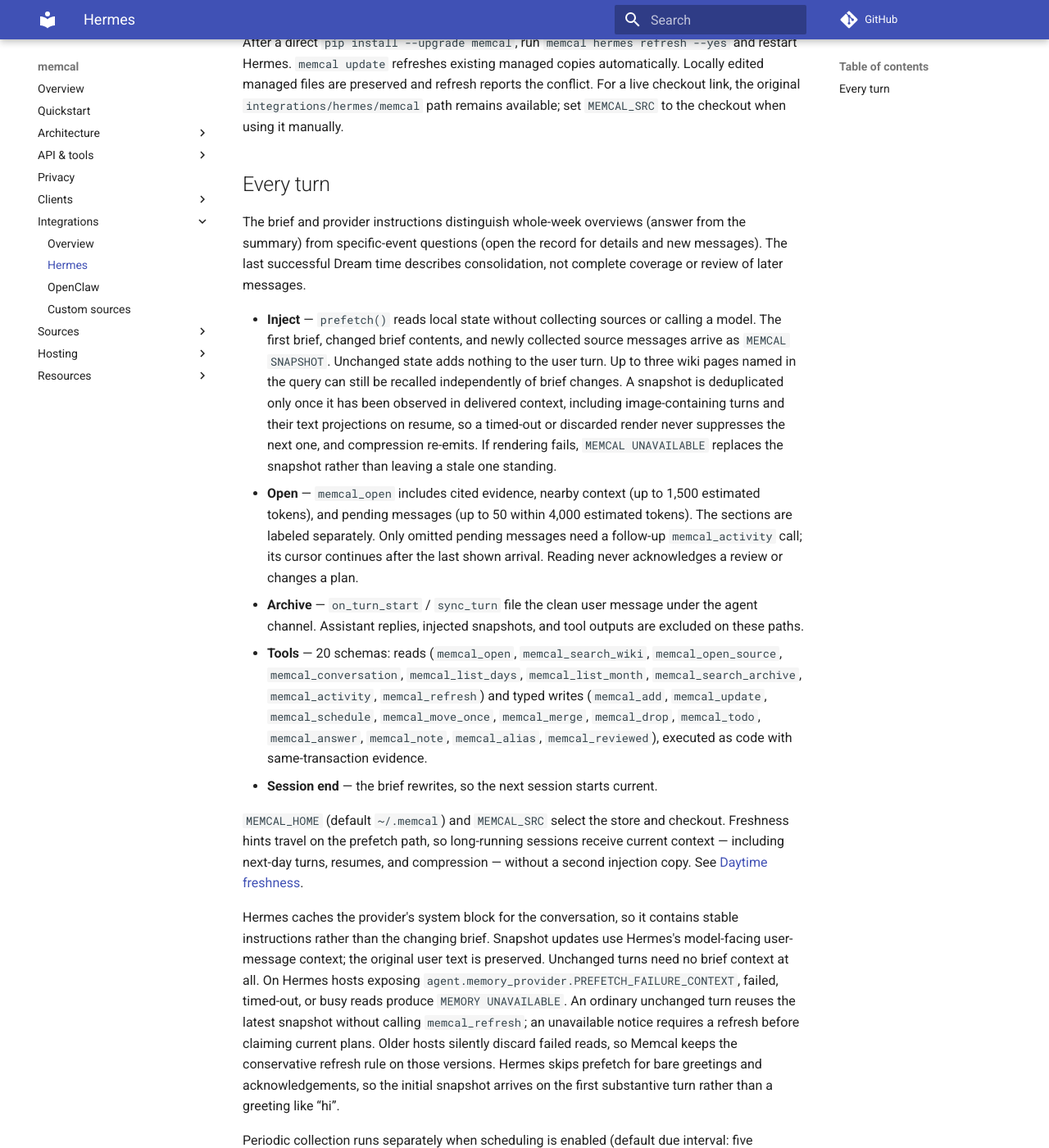
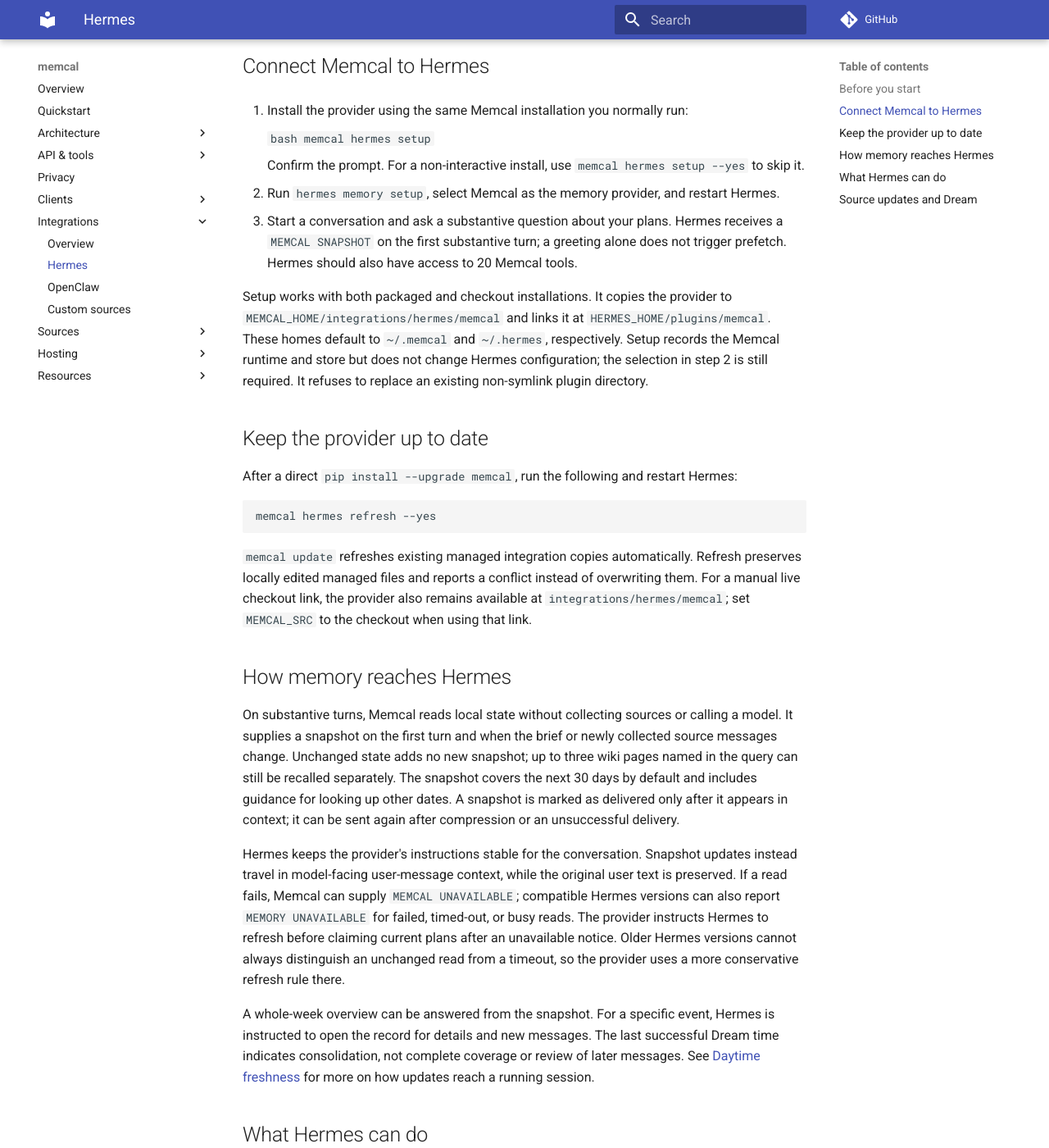
Before and after one commit to cuuush/memcal, an MkDocs documentation site: the page built from docs/integrations/hermes.md, in a window 1280 px wide and 1400 px high, scrolled down 401 px. Shown: the whole window at 82% size. Built offline with MkDocs 1.6.1 and Material for MkDocs 9.7.7, drawn with Linux system fonts in a browser that asks for light colours; comment, search, counter and statistics services are not loaded; some of the changed text lies outside the part shown.

Commit message:
Clarify Hermes integration guide

````diff
--- a/docs/integrations/hermes.md
+++ b/docs/integrations/hermes.md
@@ -1,85 +1,110 @@
 # Hermes
 
-The native memory-provider integration. Thin by design: the memory system is the
-resident process, the agent is transient.
+Memcal can act as the memory provider for Hermes. It gives Hermes a snapshot of
+your plans and facts, tools to look up supporting context, and tools to update
+memory as you talk.
+
+## Before you start
+
+Install and set up Memcal and a current version of Hermes that supports memory
+plugins. Hermes is a separate application; Memcal does not install it. Run
+`memcal doctor` and `memcal brief` to check your Memcal installation. See
+[Installation](../hosting/installation.md) for requirements and first-run setup,
+and review the [privacy guide](../privacy.md) before connecting sources.
+
+## Connect Memcal to Hermes
+
+1. Install the provider using the same Memcal installation you normally run:
+
+    ```bash
+    memcal hermes setup
+    ```
+
+    Confirm the prompt. For a non-interactive install, use `memcal hermes setup
+    --yes` to skip it.
+
+2. Run `hermes memory setup`, select Memcal as the memory provider, and restart
+   Hermes.
+3. Start a conversation and ask a substantive question about your plans. Hermes
+   receives a `MEMCAL SNAPSHOT` on the first substantive turn; a greeting alone
+   does not trigger prefetch. Hermes should also have access to 20 Memcal tools.
+
+Setup works with both packaged and checkout installations. It copies the
+provider to `MEMCAL_HOME/integrations/hermes/memcal` and links it at
+`HERMES_HOME/plugins/memcal`. These homes default to `~/.memcal` and `~/.hermes`,
+respectively. Setup records the Memcal runtime and store but does not change
+Hermes configuration; the selection in step 2 is still required. It refuses to
+replace an existing non-symlink plugin directory.
+
+## Keep the provider up to date
+
+After a direct `pip install --upgrade memcal`, run the following and restart
+Hermes:
 
 ```bash
-memcal hermes setup --yes
-hermes memory setup
+memcal hermes refresh --yes
 ```
 
-Both PyPI and checkout installs include the provider. Setup copies the versioned
-provider into `MEMCAL_HOME/integrations/hermes/memcal` and links it into
-`HERMES_HOME/plugins/memcal` (default `~/.hermes`). It records the installed
-MemCal source path and store without editing Hermes configuration. An existing
-non-symlink plugin directory is never replaced.
+`memcal update` refreshes existing managed integration copies automatically.
+Refresh preserves locally edited managed files and reports a conflict instead
+of overwriting them. For a manual live checkout link, the provider also remains
+available at `integrations/hermes/memcal`; set `MEMCAL_SRC` to the checkout when
+using that link.
 
-After a direct `pip install --upgrade memcal`, run `memcal hermes refresh --yes`
-and restart Hermes. `memcal update` refreshes existing managed copies automatically.
-Locally edited managed files are preserved and refresh reports the conflict.
-For a live checkout link, the original `integrations/hermes/memcal` path remains
-available; set `MEMCAL_SRC` to the checkout when using it manually.
+## How memory reaches Hermes
 
-## Every turn
+On substantive turns, Memcal reads local state without collecting sources or
+calling a model. It supplies a snapshot on the first turn and when the brief or
+newly collected source messages change. Unchanged state adds no new snapshot;
+up to three wiki pages named in the query can still be recalled separately. The
+snapshot covers the next 30 days by default and includes guidance for looking up
+other dates. A snapshot is marked as delivered only after it appears in context;
+it can be sent again after compression or an unsuccessful delivery.
 
-The brief and provider instructions distinguish whole-week overviews (answer from
-the summary) from specific-event questions (open the record for details and new
-messages). The last successful Dream time describes consolidation, not complete
-coverage or review of later messages.
+Hermes keeps the provider's instructions stable for the conversation. Snapshot
+updates instead travel in model-facing user-message context, while the original
+user text is preserved. If a read fails, Memcal can supply `MEMCAL UNAVAILABLE`;
+compatible Hermes versions can also report `MEMORY UNAVAILABLE` for failed,
+timed-out, or busy reads. The provider instructs Hermes to refresh before
+claiming current plans after an unavailable notice. Older Hermes versions cannot
+always distinguish an unchanged read from a timeout, so the provider uses a
+more conservative refresh rule there.
 
-- **Inject** — `prefetch()` reads local state without collecting sources or calling
-  a model. The first brief, changed brief contents, and newly collected source
-  messages arrive as `MEMCAL SNAPSHOT`. Unchanged state adds nothing to the user
-  turn. Up to three wiki pages named in the query can still be recalled
-  independently of brief changes. A snapshot is
-  deduplicated only once it has been observed in delivered context, including
-  image-containing turns and their text projections on resume, so a timed-out
-  or discarded render never suppresses the next one, and compression re-emits. If
-  rendering fails, `MEMCAL UNAVAILABLE` replaces the snapshot rather than leaving a
-  stale one standing.
-- **Open** — `memcal_open` includes cited evidence, nearby context (up to 1,500
-  estimated tokens), and pending messages (up to 50 within 4,000 estimated tokens).
-  The sections are labeled separately. Only omitted pending messages need a
-  follow-up `memcal_activity` call; its cursor continues after the last shown
-  arrival. Reading never acknowledges a review or changes a plan.
-- **Archive** — `on_turn_start` / `sync_turn` file the clean user message under
-  the agent channel. Assistant replies, injected snapshots, and tool outputs are
-  excluded on these paths.
-- **Tools** — 20 schemas: reads (`memcal_open`,
-  `memcal_search_wiki`, `memcal_open_source`, `memcal_conversation`,
-  `memcal_list_days`, `memcal_list_month`, `memcal_search_archive`,
-  `memcal_activity`, `memcal_refresh`) and typed writes (`memcal_add`,
-  `memcal_update`, `memcal_schedule`, `memcal_move_once`, `memcal_merge`,
-  `memcal_drop`, `memcal_todo`, `memcal_answer`, `memcal_note`, `memcal_alias`,
-  `memcal_reviewed`), executed as code with same-transaction evidence.
-- **Session end** — the brief rewrites, so the next session starts current.
+A whole-week overview can be answered from the snapshot. For a specific event,
+Hermes is instructed to open the record for details and new messages. The last
+successful Dream time indicates consolidation, not complete coverage or review
+of later messages. See [Daytime freshness](../architecture/freshness.md) for
+more on how updates reach a running session.
 
-`MEMCAL_HOME` (default `~/.memcal`) and `MEMCAL_SRC` select the store and
-checkout. Freshness hints travel on the prefetch path, so long-running sessions
-receive current context — including next-day turns, resumes, and compression —
-without a second injection copy. See [Daytime freshness](../architecture/freshness.md).
+## What Hermes can do
 
-Hermes caches the provider's system block for the conversation, so it contains
-stable instructions rather than the changing brief. Snapshot updates use Hermes's
-model-facing user-message context; the original user text is preserved. Unchanged
-turns need no brief context at all. On Hermes hosts exposing
-`agent.memory_provider.PREFETCH_FAILURE_CONTEXT`, failed, timed-out, or busy reads
-produce `MEMORY UNAVAILABLE`. An ordinary unchanged turn reuses the latest
-snapshot without calling `memcal_refresh`; an unavailable notice requires a
-refresh before claiming current plans. Older hosts silently discard failed
-reads, so Memcal keeps the conservative refresh rule on those versions.
-Hermes skips prefetch for bare greetings and acknowledgements, so the initial
-snapshot arrives on the first substantive turn rather than a greeting like “hi”.
+- **Read memory:** `memcal_open` opens a record or wiki page. For a record it
+  includes cited evidence, nearby context (up to 1,500 estimated tokens), and
+  pending messages (up to 50 within 4,000 estimated tokens), in separate
+  sections. If needed messages were omitted, `memcal_activity` continues after
+  the last shown arrival. Reading does not acknowledge a review or change a plan.
+- **Search and refresh:** Hermes can use `memcal_search_wiki`,
+  `memcal_open_source`, `memcal_conversation`, `memcal_list_days`,
+  `memcal_list_month`, `memcal_search_archive`, `memcal_activity`, and
+  `memcal_refresh`.
+- **Update memory:** The typed tools `memcal_add`, `memcal_update`,
+  `memcal_schedule`, `memcal_move_once`, `memcal_merge`, `memcal_drop`,
+  `memcal_todo`, `memcal_answer`, `memcal_note`, `memcal_alias`, and
+  `memcal_reviewed` execute writes with evidence in the same transaction.
+  These writes change Memcal's memory, not Calendar.app events.
+- **Save conversation context:** Memcal archives clean user messages from Hermes
+  turns under the agent channel. Assistant replies, injected snapshots, and tool
+  outputs are excluded on these paths. The brief is rewritten at session end so
+  the next session starts current.
 
-Periodic collection runs separately when scheduling is enabled (default due
-interval: five minutes). New messages can change activity or coverage notices in
-the brief, causing an update on the next turn. Nightly Dream consolidates messages
-into stored plans and facts. The change detector tracks the newest collected
-source arrival as well as brief text, so a new message still triggers an update
-when displayed activity counts are capped or an unlinked-backlog notice is
-already present. Redelivery of the same source item and archival of ordinary
-user turns do not trigger updates.
+Hermes does not expose the MCP-only `memcal_name` tool. To confirm a guessed
+sender name, use the Conversations page or the CLI.
 
-The default snapshot reaches 30 days ahead and includes month/year lookup guidance.
-To confirm a guessed sender name, use the Conversations page or the CLI; Hermes
-does not currently expose the MCP-only `memcal_name` tool.
+## Source updates and Dream
+
+Source collection runs separately when scheduling is enabled (the default due
+interval is five minutes). New arrivals can change the brief or trigger another
+snapshot even when displayed activity counts are capped. Redelivery of the same
+source item and ordinary archived user turns do not trigger updates. Nightly
+Dream consolidates messages into stored plans and facts; collection alone does
+not mean every message has been reviewed.
````
Also changed, not shown: CHANGELOG.md (+4 -0 lines).
